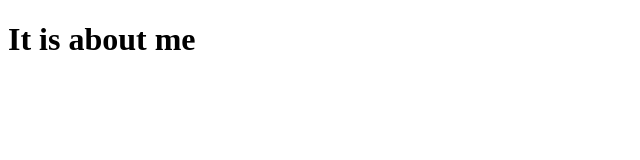
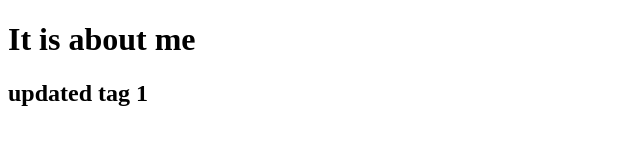
Before and after one commit to rajivtripathi/web-hosting, a plain HTML site: page AboutMe.html in a window 1280 px wide. Shown: the whole page, without its empty margins (0-640 px from the left). Drawn offline with Linux system fonts and the light colour scheme.

Commit message:
Update AboutMe.html

```diff
--- a/AboutMe.html
+++ b/AboutMe.html
@@ -9,6 +9,7 @@
 <body>
 
     <h1> It is about me </h1>
+        <h2> updated tag 1 </h2>
 
 </body>
 </html>
```
